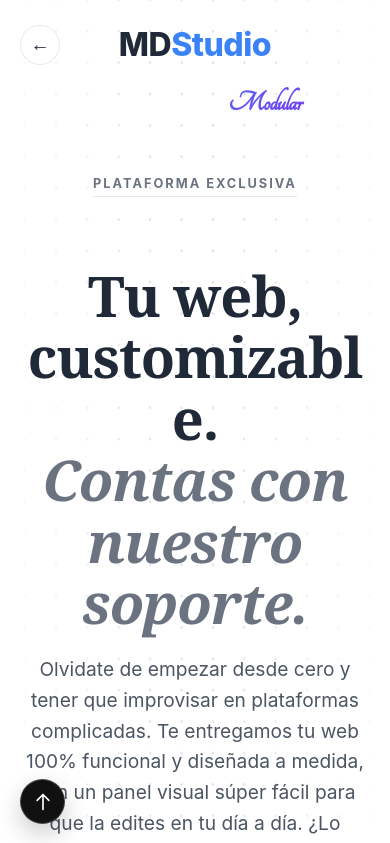
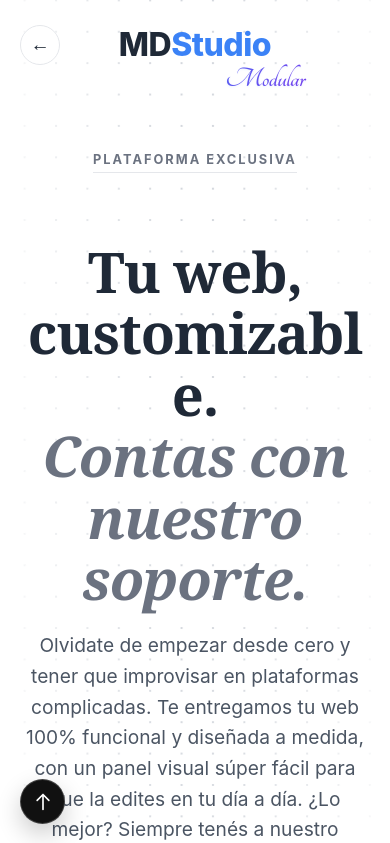
Before and after one commit to LucasMostafa/mds, an Angular app: page /solutions in a window 390 px wide. Shown: the top 843 px of the page. Built offline with nearby package versions, Linux system fonts and the light colour scheme.

Commit message:
Cambios para SEO y mejoras para mobile

```diff
--- a/src/app/features/home/components/what-we-do/what-we-do.html
+++ b/src/app/features/home/components/what-we-do/what-we-do.html
@@ -17,7 +17,7 @@
 
           <div class="pillar-face pillar-front">
             <div class="video-container">
-              <video #vid1 #videoEl muted loop playsinline webkit-playsinline preload="auto" aria-hidden="true"
+              <video #vid1 #videoEl muted loop playsinline webkit-playsinline preload="none" aria-hidden="true"
                      style="background: url('/assets/images/code1.webp') center / cover no-repeat transparent;">
                      <source src="/assets/videos/codevideo.mp4" type="video/mp4">
               </video>
@@ -62,7 +62,7 @@
 
           <div class="pillar-face pillar-front">
             <div class="video-container">
-              <video #vid2 #videoEl muted loop playsinline webkit-playsinline preload="auto" aria-hidden="true"
+              <video #vid2 #videoEl muted loop playsinline webkit-playsinline preload="none" aria-hidden="true"
                      style="background: url('/assets/images/conexion.webp') center / cover no-repeat transparent;">
                  <source src="/assets/videos/conexionvideo.mp4" type="video/mp4">
               </video>
@@ -107,7 +107,7 @@
 
           <div class="pillar-face pillar-front">
             <div class="video-container">
-              <video #vid3 #videoEl muted loop playsinline webkit-playsinline preload="auto" aria-hidden="true"
+              <video #vid3 #videoEl muted loop playsinline webkit-playsinline preload="none" aria-hidden="true"
                      style="background: url('/assets/images/branding.webp') center / cover no-repeat transparent;">
                  <source src="/assets/videos/brandingvideo1.mp4" type="video/mp4">
               </video>
--- a/src/app/features/solutions/pages/solutions-view/solutions-view.html
+++ b/src/app/features/solutions/pages/solutions-view/solutions-view.html
@@ -17,7 +17,7 @@
       <div class="brand-wrapper">
         <span class="mds-text">MD</span><span class="studio-text">Studio</span>
       </div>
-      <span class="logo-signature"><br>Modular</span>
+      <span class="logo-signature">Modular</span>
     </div>
 
     <button class="btn-back-outline" (click)="goBackHome()">
--- a/src/app/features/solutions/pages/solutions-view/solutions-view.scss
+++ b/src/app/features/solutions/pages/solutions-view/solutions-view.scss
@@ -224,6 +224,13 @@ $font-serif-elegant: 'Playfair Display', 'EB Garamond', Georgia, serif;
       background-clip: text;
       transform: translateY(0px);
       text-shadow: 0 1px 2px rgba(59, 130, 246, 0.1);
+
+      display: block;
+
+      /* 🔥 NUEVO: Reemplazo del <br> solo para Desktop 🔥 */
+      @media (min-width: 769px) {
+        transform: translateY(28px); /* Baja la firma para que quede bajo MDStudio */
+      }
     }
   }
   .btn-back-outline {
@@ -582,6 +589,7 @@ $font-serif-elegant: 'Playfair Display', 'EB Garamond', Georgia, serif;
       font-size: 1.8rem !important;
       // 🔥 NUDGE VISUAL: Movemos un poco a la derecha (translateX) para compensar visualmente el inicio de la fuente cursiva
       transform: translate(25px, -5px) !important; // 👍 Nudge visually, visually tight visually
+      margin-top: 5px; /* Esto simula el espacio vacío que antes te daba el <br> */
     }
 
     .btn-back-outline {
--- a/src/index.html
+++ b/src/index.html
@@ -26,7 +26,9 @@
 
   <meta name="google-site-verification" content="f06-T92vGGzLlGoCLHy7n3XlzJ2XnT_SJUJ3HPhyiFg" />
 
-  <link href="https://fonts.googleapis.com/css?family=Tangerine" rel="stylesheet">
+  <link rel="preconnect" href="https://fonts.googleapis.com">
+  <link rel="preconnect" href="https://fonts.gstatic.com" crossorigin>
+  <link href="https://fonts.googleapis.com/css2?family=Tangerine:wght@400;700&display=swap" rel="stylesheet">
 </head>
 <body>
   <app-root></app-root>
```
